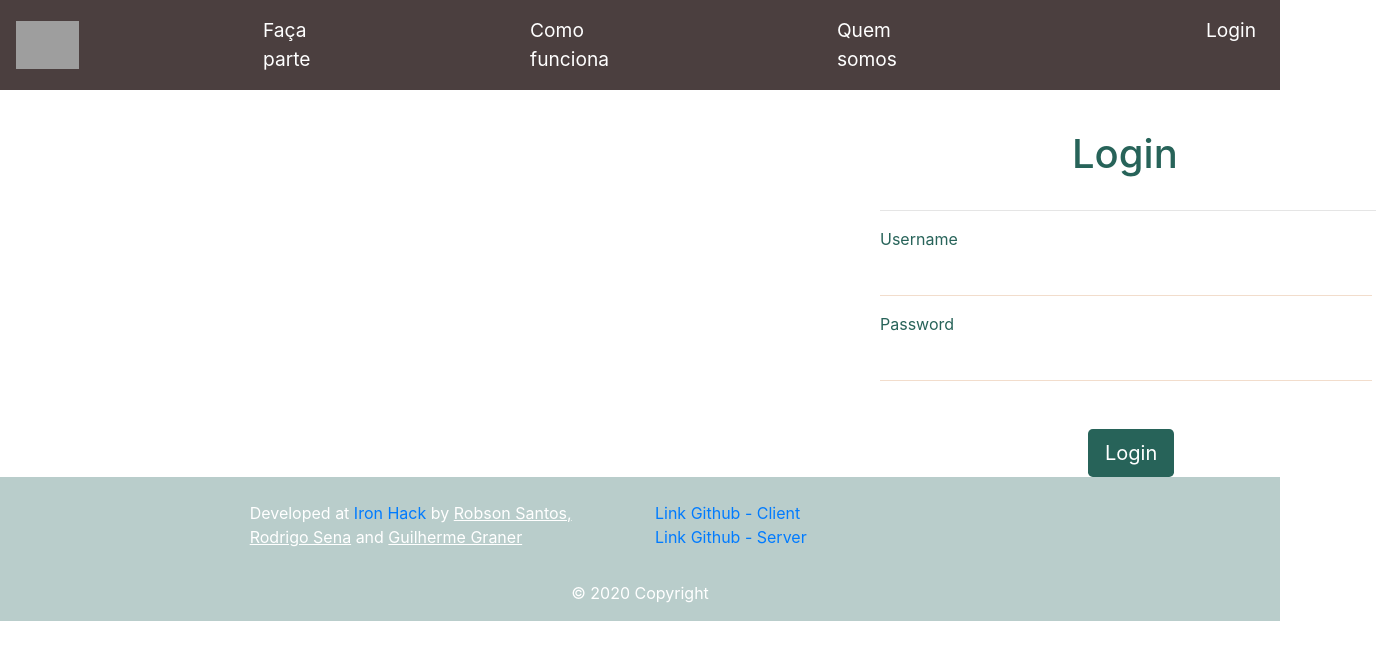
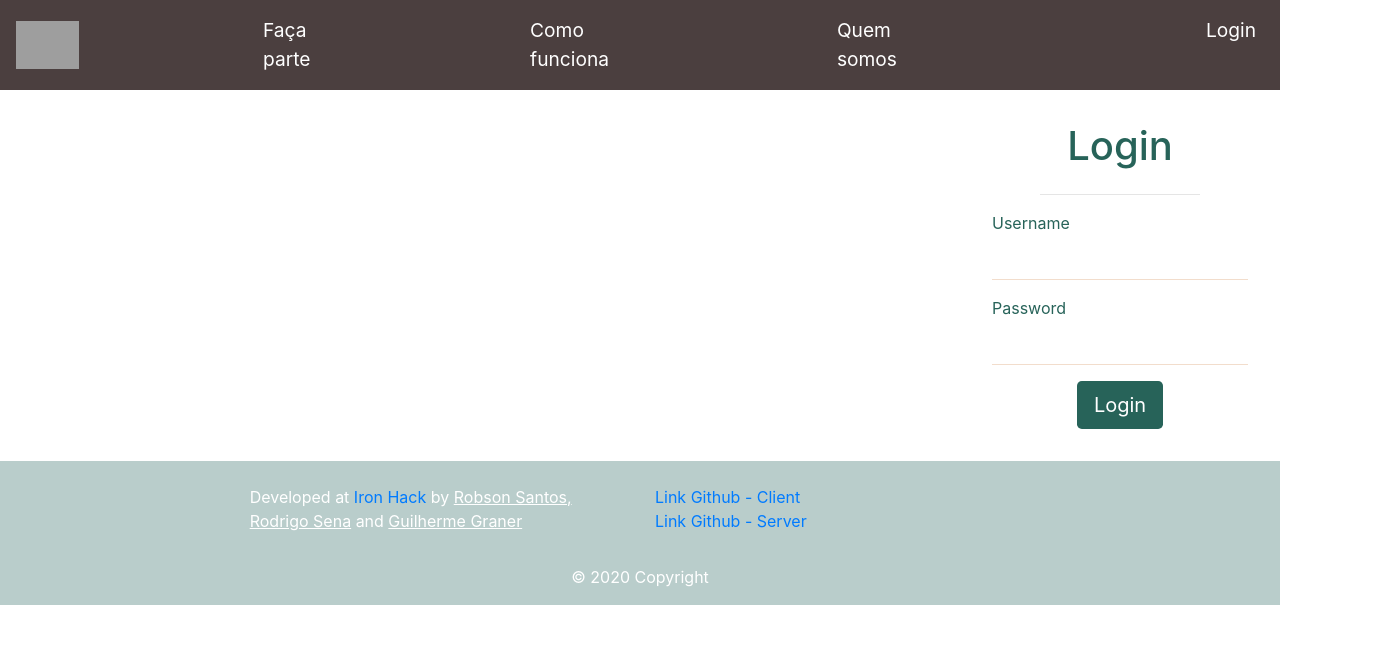
Before and after one commit to RobsonPeSantos/save-food-client, a React (Create React App) app: page /user/login in a window 1280 px wide. Shown: the top 660 px of the page, 1376 px wide, since content can reach past the window. Built offline with nearby package versions, Linux system fonts and the light colour scheme; no server answers; grey boxes are pictures that could not be loaded.

Commit message:
bug fix css login

```diff
--- a/src/components/Offer/AddOffer.js
+++ b/src/components/Offer/AddOffer.js
@@ -2,7 +2,6 @@ import React, { useState } from "react";
 import { useHistory } from "react-router-dom";
 
 import offersApi from "../../apis/offers";
-
 
 const AddOffer = () => {
   // const { userId } = useParams();
@@ -15,14 +14,40 @@ const AddOffer = () => {
     photo: "",
     availableQty: 0,
     reservationLimitPeriod: "",
-    owner: ""
+    owner: "",
   });
 
+  function handleChange(event) {
+    if (event.currentTarget.files) {
+      return setOffer({
+        ...offer,
+        [event.currentTarget.name]: event.currentTarget.files[0],
+      });
+    }
 
-  function handleChange(event){
-    setOffer({...offer,[event.currentTarget.name]: event.currentTarget.value})
-    console.log(event.currentTarget.value)  }
+    return setOffer({
+      ...offer,
+      [event.currentTarget.name]: event.currentTarget.value,
+    });
+    console.log(event.currentTarget.value);
+  }
 
+  async function handleFileUpload(data) {
+    try {
+      const uploadData = new FormData();
+
+      uploadData.append("attachment", data);
+
+      const result = await offersApi.post("/upload-attachment", uploadData);
+
+      console.log(result.data.attachmentUrl);
+
+      // Retorna a URL do arquivo no Cloudinary
+      return result.data.attachmentUrl;
+    } catch (err) {
+      console.error(err);
+    }
+  }
 
   async function handleSubmit(event) {
     event.preventDefault();
@@ -30,7 +55,11 @@ const AddOffer = () => {
     // handleSubmit(data)
 
     try {
-      const result = await offersApi.post("/offer/create", offer);
+
+      const attachmentUrl = await handleFileUpload(offer.photo)
+
+
+      const result = await offersApi.post("/offer/create", {...offer, photo: attachmentUrl});
 
       history.push(`/offers`);
       history.go();
@@ -40,67 +69,71 @@ const AddOffer = () => {
   }
 
   return (
-    <div className="titleWidth">
-    <h1 className="titleFormat">Cadastrar Oferta</h1>
-    <hr className="ml-5 mr-5" ></hr>
+    <div className='titleWidth'>
+      <h1 className='titleFormat'>Cadastrar Oferta</h1>
+      <hr className='ml-5 mr-5'></hr>
       <form onSubmit={handleSubmit}>
-      <div className="form-group ml-5">
-        <label htmlFor="nomePrato">Nome do Prato</label>
+        <div className='form-group ml-5'>
+          <label htmlFor='nomePrato'>Nome do Prato</label>
           <input
-          type="text"
-          className="form-control form-control-md col-5 border-top-0 border-right-0 border-left-0 rounded-0 divLinesColor"
-          id="offerTitleField"
-          name="title"
-          aria-describedby="emailHelp"
+            type='text'
+            className='form-control form-control-md col-5 border-top-0 border-right-0 border-left-0 rounded-0 divLinesColor'
+            id='offerTitleField'
+            name='title'
+            aria-describedby='emailHelp'
             onChange={handleChange}
             value={offer.title}
           />
         </div>
-      <div className="form-group ml-5">
-        <label htmlFor="valorPrato">Valor do Prato</label>
+        <div className='form-group ml-5'>
+          <label htmlFor='valorPrato'>Valor do Prato</label>
           <input
-          className="form-control form-control-md col-5 border-top-0 border-right-0 border-left-0 rounded-0 divLinesColor"
-          name="value"
-          id="offerValueField"
+            className='form-control form-control-md col-5 border-top-0 border-right-0 border-left-0 rounded-0 divLinesColor'
+            name='value'
+            id='offerValueField'
             onChange={handleChange}
             value={offer.value}
           />
         </div>
-      <div className="form-group ml-5">
-      <label htmlFor="quantidadeDisp">Quantidade Disponível</label>
+        <div className='form-group ml-5'>
+          <label htmlFor='quantidadeDisp'>Quantidade Disponível</label>
           <input
-          className="form-control form-control-md col-5 border-top-0 border-right-0 border-left-0 rounded-0 divLinesColor"
-          name="availableQty"
-          id="offerValueField"
+            className='form-control form-control-md col-5 border-top-0 border-right-0 border-left-0 rounded-0 divLinesColor'
+            name='availableQty'
+            id='offerValueField'
             onChange={handleChange}
             value={offer.availableQty}
           />
         </div>
-        <div className="form-group ml-5">
-        <label htmlFor="fotoPrato">Foto do Prato</label>
+        <div className='form-group ml-5'>
+          <label htmlFor='fotoPrato'>Foto do Prato</label>
           <input
-          type="text"
-          className="form-control form-control-md col-5 border-top-0 border-right-0 border-left-0 rounded-0 divLinesColor"
-          id="offerPhotoField"
-          name="photo"
-          aria-describedby="emailHelp"
+            type='file'
+            className='form-control form-control-md col-5 border-top-0 border-right-0 border-left-0 rounded-0 divLinesColor'
+            id='offerPhotoField'
+            name='photo'
+            aria-describedby='emailHelp'
             onChange={handleChange}
-          value={offer.photo}
+
           />
         </div>
-      <div className="ml-5 mt-5 ">
-      <label htmlFor="fotoPrato" >Data Limite para Retirada</label>
-          <input type="date" className="ml-5"/>
+        <div className='ml-5 mt-5 '>
+          <label htmlFor='fotoPrato'>Data Limite para Retirada</label>
+          <input type='date' className='ml-5' />
         </div>
-        <div className=" divbtnSaveAdd ml-5 mt-5 ">
-      <button type="submit" className="btn btn-lg rounded-pill btnSaveAdd" style={{color: "white"}}>
+        <div className=' divbtnSaveAdd ml-5 mt-5 '>
+          <button
+            type='submit'
+            className='btn btn-lg rounded-pill btnSaveAdd'
+            style={{ color: "white" }}
+          >
             Salvar
           </button>
         </div>
       </form>
-    <hr className="ml-5 mr-5 mt-5"></hr>
+      <hr className='ml-5 mr-5 mt-5'></hr>
     </div>
-  )
+  );
 };
 
 //datePosFormAdd mt-5 ml-5
--- a/src/components/auth/AuthForm.js
+++ b/src/components/auth/AuthForm.js
@@ -15,12 +15,12 @@ const AuthForm = (props) => {
   }
 
   return (
-    <form onSubmit={handleSubmit}>
+    <form className="auth-form" onSubmit={handleSubmit}>
       <div className="form-group">
         <label htmlFor="exampleInputEmail1" className="inputLabelLogin">Username</label>
         <input
           type="text"
-          className="form-control form-control-md col-5 border-top-0 border-right-0 border-left-0 rounded-0 divLinesColor inputLogin"
+          className="form-control form-control-md border-top-0 border-right-0 border-left-0 rounded-0 divLinesColor inputLogin"
           id="authUsernameField"
           name="username"
           onChange={handleChange}
@@ -31,7 +31,7 @@ const AuthForm = (props) => {
         <label htmlFor="exampleInputPassword1" className="inputLabelLogin">Password</label>
         <input
           type="password"
-          className="form-control form-control-md col-5 border-top-0 border-right-0 border-left-0 rounded-0 divLinesColor inputLogin"
+          className="form-control form-control-md border-top-0 border-right-0 border-left-0 rounded-0 divLinesColor inputLogin"
           name="password"
           id="authPasswordField"
           onChange={handleChange}
@@ -39,7 +39,7 @@ const AuthForm = (props) => {
         />
       </div>
 
-      <div className=" divbtnLogin ml-5 mt-5 ">
+      <div className=" divbtnLogin ">
       <button type="submit" className="btn btn-lg btnLogin" style={{color: "white"}}>
       {props.buttonText}
       </button>
--- a/src/components/auth/Login.js
+++ b/src/components/auth/Login.js
@@ -11,9 +11,9 @@ const Login = (props) => {
   async function handleSubmit(data) {
     try {
       const result = await authApi.post("/user/login", data);
-      console.log("tentativa de login");
+
       props.setUser({ ...result.data });
-      console.log("pos setUser Props");
+
       localStorage.setItem("loggedInUser", JSON.stringify({ ...result.data }));
       history.push(`/establishment/profile/${result.data.userObj._id}`);
       console.log(result.data);
@@ -22,8 +22,9 @@ const Login = (props) => {
     }
   }
   return (
-    <div style={{border: "1rem"}}>
-      <h1 className="divbtnLogin titleFormat">Login</h1>
+    <div className="form-container" style={{border: "1rem"}}>
+      <div className="login-box">
+      <h1 className="">Login</h1>
       <hr className="hrWidthLoginForm"></hr>
       <AuthForm
         handleSubmit={handleSubmit}
@@ -31,7 +32,10 @@ const Login = (props) => {
         user={user}
         buttonText="Login"
       />
+      </div>
+
     </div>
+
   );
 };
 
--- a/src/styles/App.css
+++ b/src/styles/App.css
@@ -83,8 +83,7 @@ Linhas hr Forms #f2ddcc AREIA
   margin-left: 2rem;
 }
 
-.establishmentEditContainer {
-}
+
 
 /* All Offers */
 
@@ -155,7 +154,7 @@ button:hover {
   width: 100vw;
   height: 40vw;
   position: relative;
-  background-image: url(https://res.cloudinary.com/savefood/image/upload/v1596760352/save-food/HomeBG_tcujck.png);
+  background-image: url("https://res.cloudinary.com/savefood/image/upload/v1596760352/save-food/HomeBG_tcujck.png");
   background-repeat: no-repeat;
   background-size: cover;
 }
@@ -175,7 +174,7 @@ button:hover {
 /* About us */
 #section-2 {
   display: flex;
-  background-image: url(https://c.pxhere.com/photos/6c/b8/kitchen_chef_food_cook_restaurant-103038.jpg!d);
+  background-image: url("https://c.pxhere.com/photos/6c/b8/kitchen_chef_food_cook_restaurant-103038.jpg!d");
   background-size: cover;
   background-repeat: no-repeat;
   color: white;
@@ -232,6 +231,7 @@ hr {
 }
 
 .titleFormat {
+
   padding: 1rem;
   margin-left: 2rem;
   margin-top: 1.5rem;
@@ -250,29 +250,60 @@ hr {
   background-color: #276359;
 }
 
-.divbtnLogin {
-  padding-left: 65rem;
-}
+
 
 .btnLogin {
   background-color: #276359;
 }
 
 .inputLogin {
-  padding-left: 30rem;
-  margin-left: 55rem;
+
+
+}
+
+.inputLabelLogin {
+
+}
+
+.hrWidthLoginForm {
+  /* padding-left: 21rem;
+  margin-left: 55rem; */
   width: 10rem;
 }
 
-.inputLabelLogin {
-  padding-left: 55rem;
+.form-container {
+  border: 1px solid black;
+  display: flex;
+  flex-direction: column;
+  justify-content: flex-end;
+  align-items: flex-end;
+
 }
 
-.hrWidthLoginForm {
-  padding-left: 21rem;
-  margin-left: 55rem;
-  width: 10rem;
+.auth-form {
+
+  display: flex;
+  flex-direction: column;
+
+
+  width: 100%;
 }
+
+.login-box {
+  display: flex;
+  flex-direction: column;
+  align-items: center;
+  padding: 2rem;
+  width: 20rem;
+}
+
+.divbtnLogin {
+  text-align: center;
+
+
+}
+
+
 
 /* Cores:
 
```
Also changed, not shown: 1 other file (tests, documents, lock files or other folders). Lines whose indentation alone changed are shown as unchanged.
